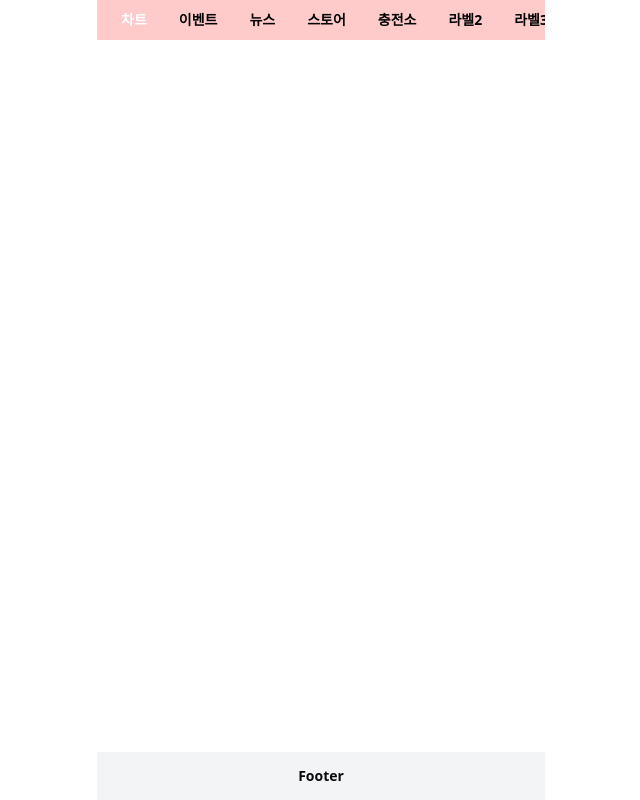
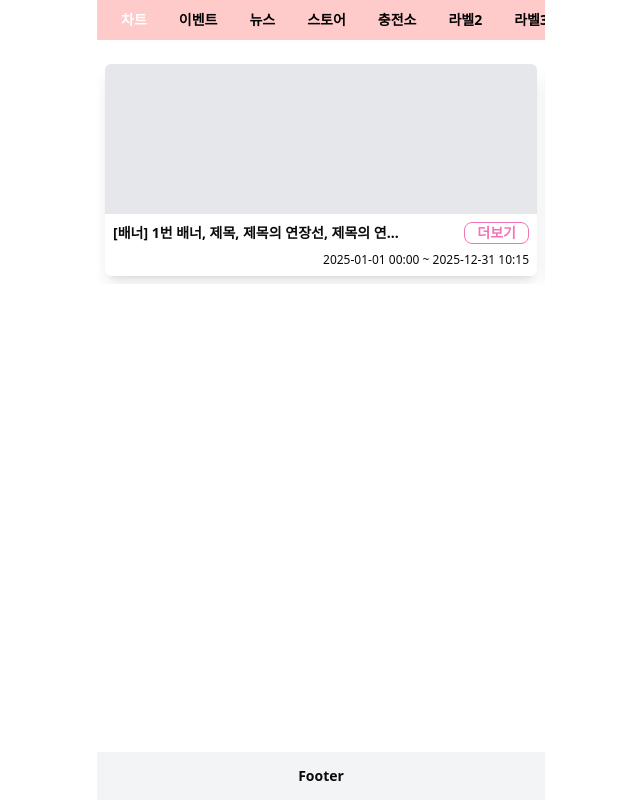
Before and after one commit to LucetTin5/music-page, a React (Vite) app: page / in a window 1280 px wide. Shown: the whole page, without its empty margins (319-959 px from the left). Built offline with nearby package versions, Linux system fonts and the light colour scheme.

Commit message:
feat: banner

```diff
--- a/src/App.tsx
+++ b/src/App.tsx
@@ -1,12 +1,14 @@
+import { Banner } from '@/components/layout/Banner';
 import { Footer } from '@/components/layout/Footer';
 import { Header } from '@/components/layout/Header';
 import { CategoryProvider } from '@/context/category/CategoryProvider';
 
 export const App = () => {
   return (
-    <div className="container max-w-md mx-auto relative min-h-screen">
+    <div className="container max-w-md mx-auto relative min-h-screen bg-white">
       <CategoryProvider>
         <Header />
+        <Banner />
         <Footer />
       </CategoryProvider>
     </div>
--- /dev/null
+++ b/src/components/layout/Banner.tsx
@@ -0,0 +1,109 @@
+import {
+  Carousel,
+  CarouselContent,
+  CarouselItem,
+} from '@/components/ui/carousel';
+import { BannerType } from '@/types/banner';
+
+const banners: BannerType[] = [
+  {
+    id: 1,
+    image: 'https://picsum.photos/400/150',
+    link: 'https://www.hanteochart.com/',
+    title: '[배너] 1번 배너, 제목, 제목의 연장선, 제목의 연장선',
+    startDateTime: '2025-01-01 00:00',
+    endDateTime: '2025-12-31 10:15',
+    button: {
+      text: '더보기',
+      link: 'https://www.hanteochart.com/',
+    },
+  },
+  {
+    id: 2,
+    image: 'https://picsum.photos/400/150',
+    link: 'https://google.com',
+    title: '[배너] 2번 배너, 제목',
+    startDateTime: '2025-01-01 00:00',
+    endDateTime: '2025-12-31 10:15',
+  },
+  {
+    id: 3,
+    image: 'https://picsum.photos/400/150',
+    link: 'https://naver.com',
+    title: '[배너] 3번 배너, 제목',
+    startDateTime: '2025-01-01 00:00',
+    endDateTime: '2025-12-31 10:15',
+  },
+  {
+    id: 4,
+    image: 'https://picsum.photos/400/150',
+    title: '[배너] 4번 배너, 제목',
+    startDateTime: '2025-01-01 00:00',
+    endDateTime: '2025-12-31 10:15',
+  },
+  {
+    id: 5,
+    image: 'https://picsum.photos/400/150',
+    title: '[배너] 5번 배너, 제목',
+    startDateTime: '2025-01-01 00:00',
+    endDateTime: '2025-12-31 10:15',
+  },
+];
+
+export const Banner = () => {
+  return (
+    <div className="w-full">
+      <Carousel className="w-full py-4">
+        <CarouselContent className="p-2 flex gap-2 ml-0">
+          {banners.map((banner) => (
+            <CarouselItem
+              key={banner.id}
+              className="rounded-md basis-full flex flex-col shadow-lg p-0"
+            >
+              {banner.link ? (
+                <a href={banner.link} target="_blank" rel="noopener noreferrer">
+                  <div className="w-full min-h-[150px] h-full bg-gray-200 rounded-t-md" />
+                </a>
+              ) : (
+                <div className="w-full min-h-[150px] h-full bg-gray-200 rounded-t-md" />
+              )}
+              {/*
+                TODO: 배너 이미지 추가 시 사용
+               <img
+                src={banner.image}
+                alt={banner.title}
+                className="w-full object-fit rounded-sm"
+              /> */}
+              <div className="flex flex-col gap-2 px-1 py-2">
+                <div className="flex justify-between items-center px-1">
+                  <p className="text-sm font-semibold max-w-[70%] text-ellipsis overflow-hidden whitespace-nowrap">
+                    {banner.title}
+                  </p>
+                  {banner.button && (
+                    <a
+                      href={banner.button.link}
+                      target="_blank"
+                      rel="noopener noreferrer"
+                      className="text-sm font-semibold text-pink-400 border border-pink-400 rounded-lg px-3"
+                    >
+                      {banner.button.text}
+                    </a>
+                  )}
+                </div>
+                {banner.startDateTime && banner.endDateTime && (
+                  <div className="flex justify-end items-center px-1">
+                    <p className="text-xs">
+                      <span>{banner.startDateTime}</span>
+                      <span>&nbsp;~&nbsp;</span>
+                      <span>{banner.endDateTime}</span>
+                    </p>
+                  </div>
+                )}
+              </div>
+            </CarouselItem>
+          ))}
+        </CarouselContent>
+      </Carousel>
+    </div>
+  );
+};
--- /dev/null
+++ b/src/types/banner.ts
@@ -0,0 +1,13 @@
+export interface BannerType {
+  id: number;
+  image: string;
+  title: string;
+  link?: string;
+  description?: string;
+  startDateTime?: string;
+  endDateTime?: string;
+  button?: {
+    text: string;
+    link: string;
+  };
+}
```
